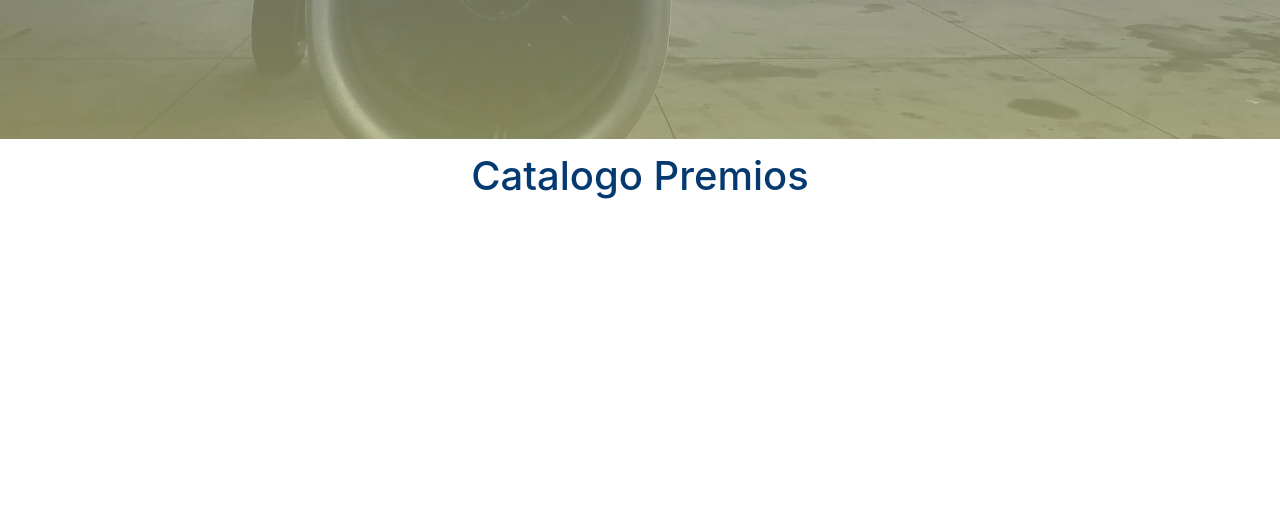
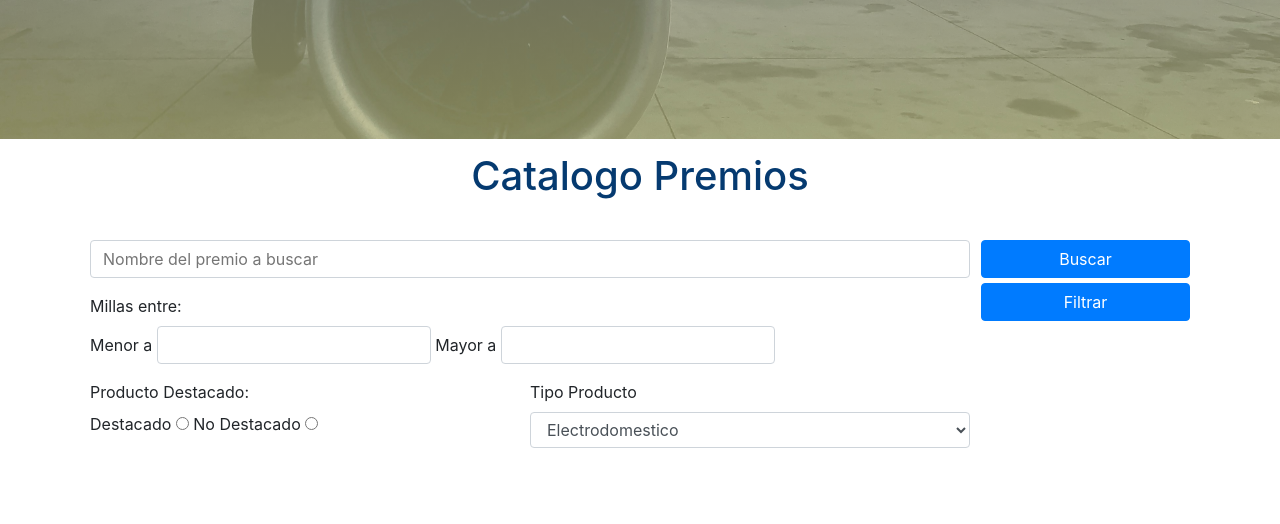
Before and after one commit to inaDAGod/SistemaWeb-Aerolinea, a PHP site: page /catalogoMillas.html in a window 1280 px wide. Shown: the part 744-1268 px from the top of the page. Before the commit the page ends 943 px from the top, so only its background shows below. Run offline with PHP 8.4, Linux system fonts and the light colour scheme.

Commit message:
add fronted del buscador

```diff
--- a/public/catalogoMillas.html
+++ b/public/catalogoMillas.html
@@ -16,8 +16,8 @@
     <link
         href="https://fonts.googleapis.com/css2?family=Lato:ital,wght@0,100;0,300;0,400;0,700;0,900;1,100;1,300;1,400;1,700;1,900&family=Open+Sans:ital,wght@0,300..800;1,300..800&display=swap"
         rel="stylesheet">
+        <link rel="stylesheet" href="styles/catalogoPremios.css">
 
-        <link rel="stylesheet" href="styles/catalogoPremios.css">
 </head>
 
 <body>
@@ -37,7 +37,54 @@
             <h1 class="titulo">Catalogo Premios</h1>
         </div>
     </header>
+
     <h1 style="text-align: center; color: #053A70; padding: 1%;">Catalogo Premios</h1>
+    <div class="container">
+        <div class="col1">
+            <div >
+                <input type="text" placeholder="Nombre del premio a buscar" id="premio" width="100%">
+            </div>
+            <div class="input-group">
+                <label for="" style=" width: 100%;">Millas entre:</label>
+                <div>
+                    <label for="">Menor a</label>
+                    <input type="number" id="menora">
+                    <label for="destacado">Mayor a</label>
+                    <input type="number" id="mayora">
+                </div>
+
+
+            </div>
+            <div class="input-group">
+                <div style=" width: 50%;">
+                    <label for="destacado" style=" width: 100%;">Producto Destacado:</label>
+                    <div class="radio-group">
+                        <label for="destacado">Destacado</label>
+                        <input type="radio" id="destacado" name="destacadosOption" value="destacado">
+                        <label for="no-destacado">No Destacado</label>
+                        <input type="radio" id="no-destacado" name="destacadosOption" value="no-destacado">
+                    </div>
+                </div>
+                <div class="input-group" style=" width: 50%;">
+                    <label for="tipo">Tipo Producto</label>
+                    <select id="tipo" name="tipo" class="tipos">
+                        <option value="Electrodomestico">Electrodomestico</option>
+                        <option value="Viaje">Viaje</option>
+                        <option value="Cuidado Personal">Cuidado Personal</option>
+                        <option value="Comida">Comida</option>
+                        <option value="Otro">Otro</option>
+                    </select>
+                </div>
+
+            </div>
+
+        </div>
+        <div class="col2">
+            <button  style="width: 100%;" class="btn btn-primary" id="buscar" onclick="buscar()  ">Buscar</button>
+            <button  style="width: 100%;" class="btn btn-primary" id="filtrar" onclick="filtrar()  ">Filtrar</button>
+        </div>
+
+    </div>
     <div class="container">
         <div class="row cards"></div>
     </div>
--- a/public/styles/catalogoPremios.css
+++ b/public/styles/catalogoPremios.css
@@ -13,3 +13,82 @@
     margin-left: 0.5em;
     vertical-align: middle;
 }
+.col1{
+    flex:0 0 80%;
+
+}
+.col2{
+    flex:0 0 20%;
+    padding-left: 1%;
+
+}
+.col2 button{
+    margin-bottom : 2%;
+}
+
+/* Estilos adicionales personalizados */
+label {
+    margin-bottom: 0.5rem;
+  }
+  input[type="text"],
+  select {
+    width: 100%;
+    margin-bottom: 1rem;
+    padding: 0.375rem 0.75rem;
+    font-size: 1rem;
+    line-height: 1.5;
+    color: #495057;
+    background-color: #fff;
+    background-clip: padding-box;
+    border: 1px solid #ced4da;
+    border-radius: 0.25rem;
+    transition: border-color 0.15s ease-in-out, box-shadow 0.15s ease-in-out;
+  }
+  input[type="number"],
+  select {
+    margin-bottom: 1rem;
+    padding: 0.375rem 0.75rem;
+    font-size: 1rem;
+    line-height: 1.5;
+    color: #495057;
+    background-color: #fff;
+    background-clip: padding-box;
+    border: 1px solid #ced4da;
+    border-radius: 0.25rem;
+    transition: border-color 0.15s ease-in-out, box-shadow 0.15s ease-in-out;
+  }
+  input[type="text"]:focus,
+  select:focus {
+    border-color: #80bdff;
+    box-shadow: 0 0 0 0.2rem rgba(0, 123, 255, 0.25);
+  }
+ input[type="number"]:focus,
+  select:focus {
+    border-color: #80bdff;
+    box-shadow: 0 0 0 0.2rem rgba(0, 123, 255, 0.25);
+  }
+  button[type="submit"] {
+    padding: 0.375rem 0.75rem;
+    font-size: 1rem;
+    line-height: 1.5;
+    border-radius: 0.25rem;
+    transition: color 0.15s ease-in-out, background-color 0.15s ease-in-out, border-color 0.15s ease-in-out, box-shadow 0.15s ease-in-out;
+  }
+  button[type="submit"]:hover {
+    color: #fff;
+    background-color: #007bff;
+    border-color: #007bff;
+  }
+
+
+  .container {
+    display: flex;
+    background-color: rgba(255, 255, 255, 0.8);
+    padding: 20px;
+    border-radius: 5px;
+    box-shadow: #0668ca;
+  }
+.inputgroup{
+    display: flex;
+    padding: 2%;
+}
```
